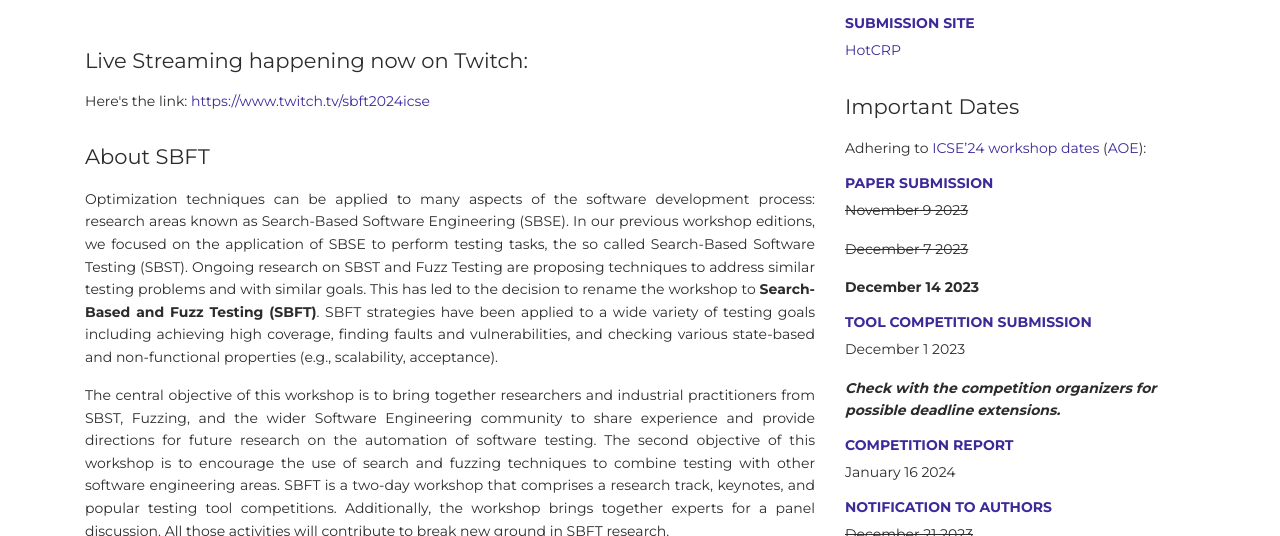
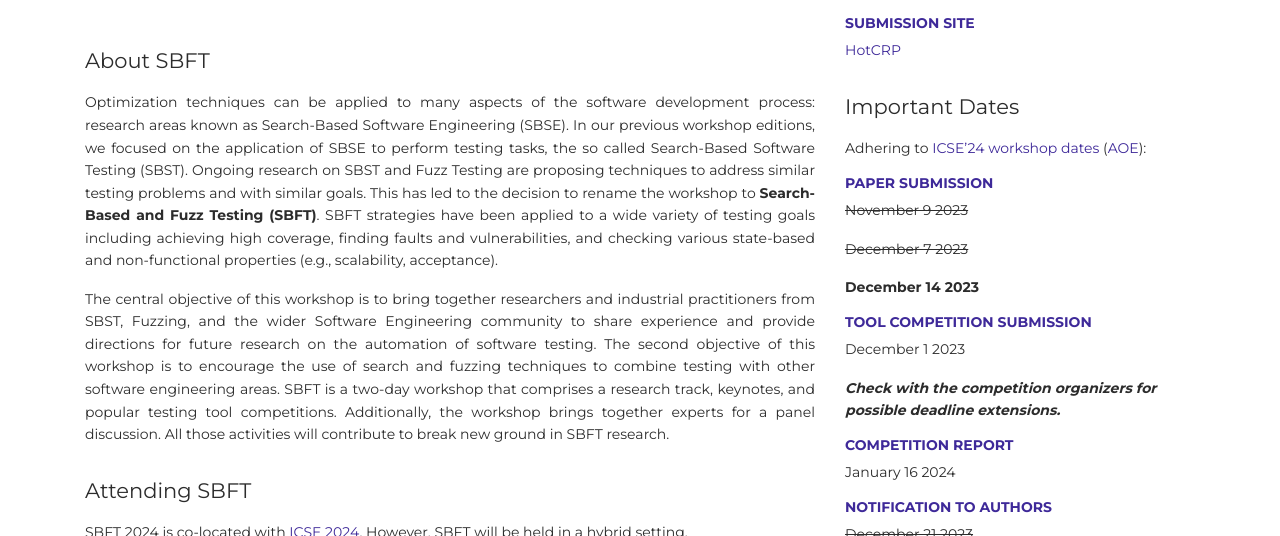
Before and after one commit to sbft24/sbft24.github.io, a Jekyll site: the page built from index.html, in a window 1280 px wide and 900 px high, cut to the strip 364-900 px from the top of the window. Built offline with Jekyll 4.4.1, drawn with Linux system fonts in a browser that asks for light colours; nearby versions of some CDN libraries; comment, search, counter and statistics services are not loaded.

Commit message:
Update index.html
Removed link to twitch

```diff
--- a/index.html
+++ b/index.html
@@ -3,9 +3,6 @@ title: SBFT'24 Homepage
 layout: default
 ---
 <div class="col-md-8 text-justify">
-  <h4 class="subsection">Live Streaming happening now on Twitch:</h4>
-  Here's the link: <a href="https://www.twitch.tv/sbft2024icse" target="_blank">https://www.twitch.tv/sbft2024icse</a>
-
   <h4 class="subsection">About SBFT</h4>
   <p>Optimization techniques can be
     applied to many aspects of the software development process:
```
